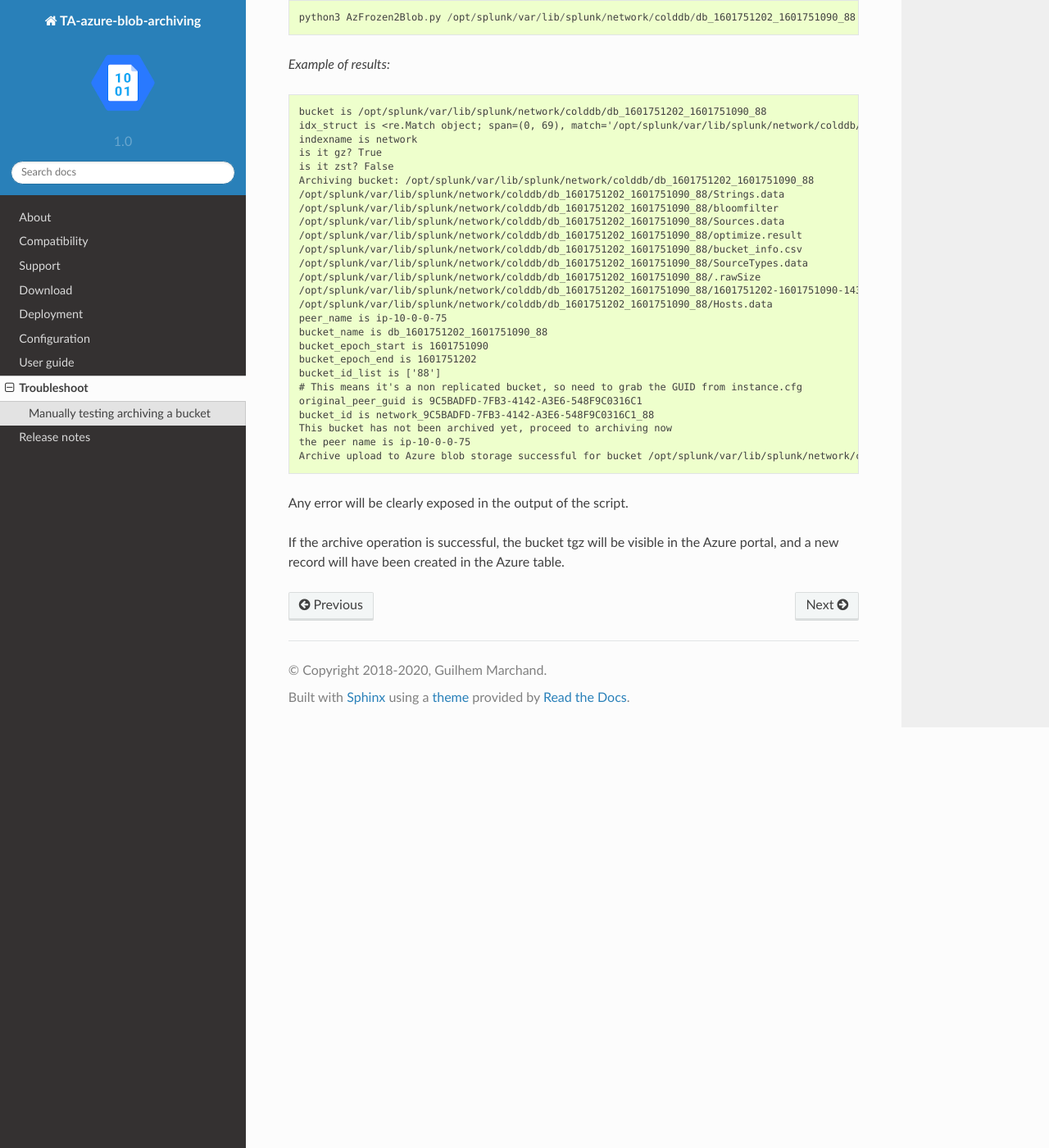
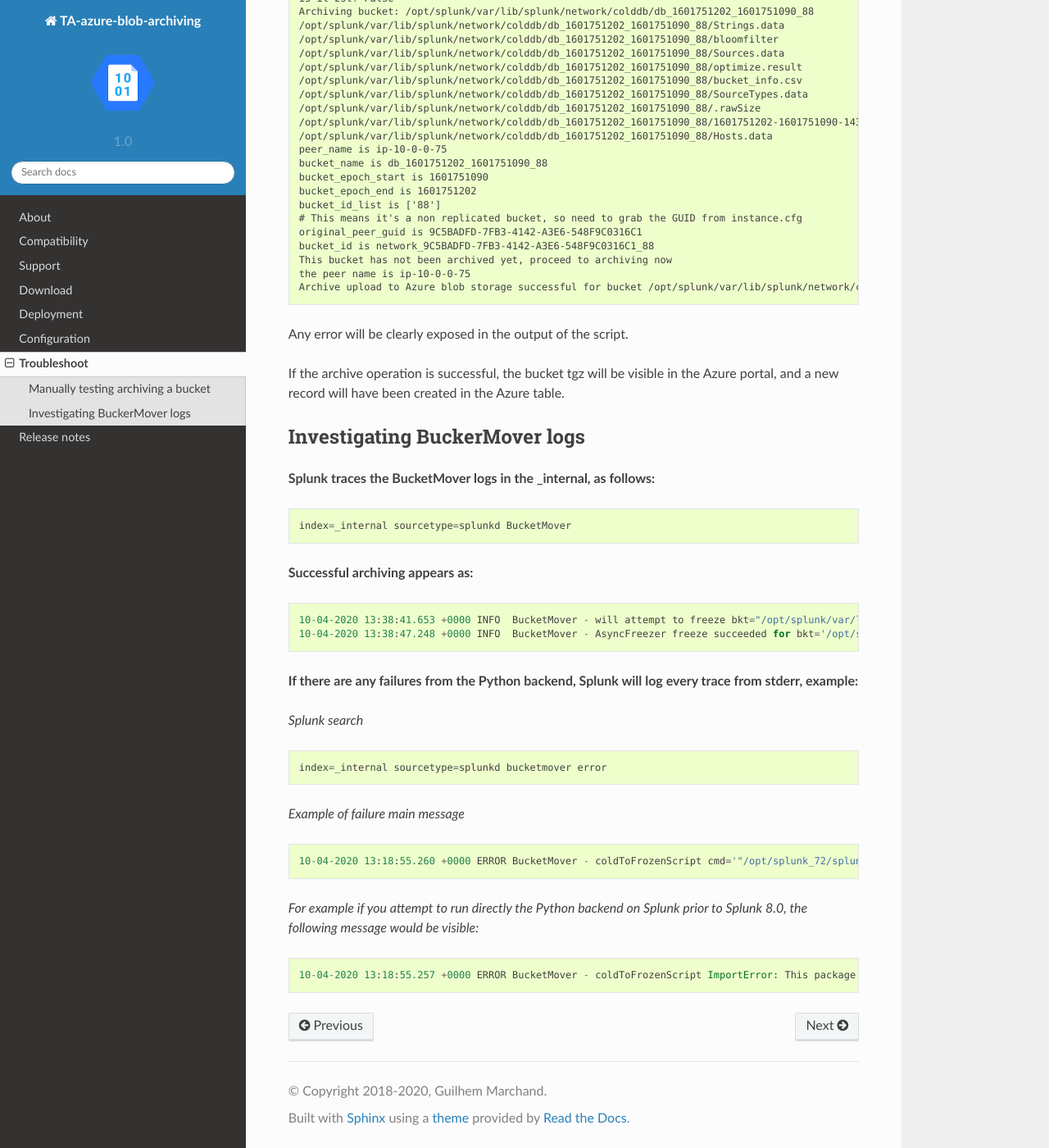
Before and after one commit to guilhemmarchand/TA-azure-blob-archiving, a Sphinx documentation site: the page built from docs/troubleshoot.rst, in a window 1280 px wide and 1400 px high, scrolled down 630 px. Shown: the whole window at 82% size. Built offline with Sphinx 7.4.7 and the Read the Docs theme 2.0.0, drawn with Linux system fonts in a browser that asks for light colours; some of the changed text lies outside the part shown.

Commit message:
Splunk 7.x compatibility fix

```diff
--- a/docs/index.rst
+++ b/docs/index.rst
@@ -57,14 +57,6 @@
    deployment
    configuration
 
-User guide:
-===========
-
-.. toctree::
-   :maxdepth: 2
-
-   userguide
-
 Troubleshoot:
 =============
 
--- a/docs/troubleshoot.rst
+++ b/docs/troubleshoot.rst
@@ -9,24 +9,12 @@
 - Connect to an indexer via SSH
 - Open a session as the user name owning the Splunk processes
 - Identify a cold bucket you want to test for the archiving
-- Use the following command to manually archive a bucket:
+- Use the following command to manually archive a bucket: (note: unless you manually set SPLUNK_HOME, to run an archiving manually you need to use the shell wrapper)
 
 ::
 
     sudo su - Splunk
-    cd /opt/splunk/etc/slave-apps/TA-azure-blob-archiving/bin
-
-*Then, make sure to export the SPLUNK_HOME variable:*
-
-::
-
-    export SPLUNK_HOME="/opt/splunk"
-
-*Finally, run the Python script targetting the cold bucket path:*
-
-::
-
-    python3 AzFrozen2Blob.py /opt/splunk/var/lib/splunk/network/colddb/db_1601751202_1601751090_88
+    /opt/splunk/bin/splunk cmd /opt/splunk/etc/slave-apps/TA-azure-blob-archiving/bin/AzFrozen2Blob.sh /opt/splunk/var/lib/splunk/network/colddb/db_1601751202_1601751090_88
 
 *Example of results:*
 
@@ -62,3 +50,39 @@
 Any error will be clearly exposed in the output of the script.
 
 If the archive operation is successful, the bucket tgz will be visible in the Azure portal, and a new record will have been created in the Azure table.
+
+Investigating BuckerMover logs
+------------------------------
+
+**Splunk traces the BucketMover logs in the _internal, as follows:**
+
+::
+
+    index=_internal sourcetype=splunkd BucketMover
+
+**Successful archiving appears as:**
+
+::
+
+    10-04-2020 13:38:41.653 +0000 INFO  BucketMover - will attempt to freeze bkt="/opt/splunk/var/lib/splunk/linux_amer/colddb/db_1601744221_1601743940_85" reason=" maxTotalDataSize=104857600 bytes, diskSize=104902656 bytes"
+    10-04-2020 13:38:47.248 +0000 INFO  BucketMover - AsyncFreezer freeze succeeded for bkt='/opt/splunk/var/lib/splunk/linux_amer/colddb/db_1601744221_1601743940_85'
+
+**If there are any failures from the Python backend, Splunk will log every trace from stderr, example:**
+
+*Splunk search*
+
+::
+
+    index=_internal sourcetype=splunkd bucketmover error
+
+*Example of failure main message*
+
+::
+
+    10-04-2020 13:18:55.260 +0000 ERROR BucketMover - coldToFrozenScript cmd='"/opt/splunk_72/splunk/etc/apps/TA-azure-blob-archiving/bin/AzFrozen2Blob.sh" /opt/splunk_72/splunk/var/lib/splunk/network/colddb/db_1601796404_1601795154_4' exited with non-zero status='exited with code 1'
+
+*For example if you attempt to run directly the Python backend on Splunk prior to Splunk 8.0, the following message would be visible:*
+
+::
+
+    10-04-2020 13:18:55.257 +0000 ERROR BucketMover - coldToFrozenScript ImportError: This package should not be accessible on Python 3. Either you are trying to run from the python-future src folder or your installation of python-future is corrupted.
--- a/docs/userguide.rst
+++ /dev/null
@@ -1,2 +0,0 @@
-User guide
-==========
```
Also changed, not shown: docs/configuration.rst (+10 -0 lines), 7 other files.
